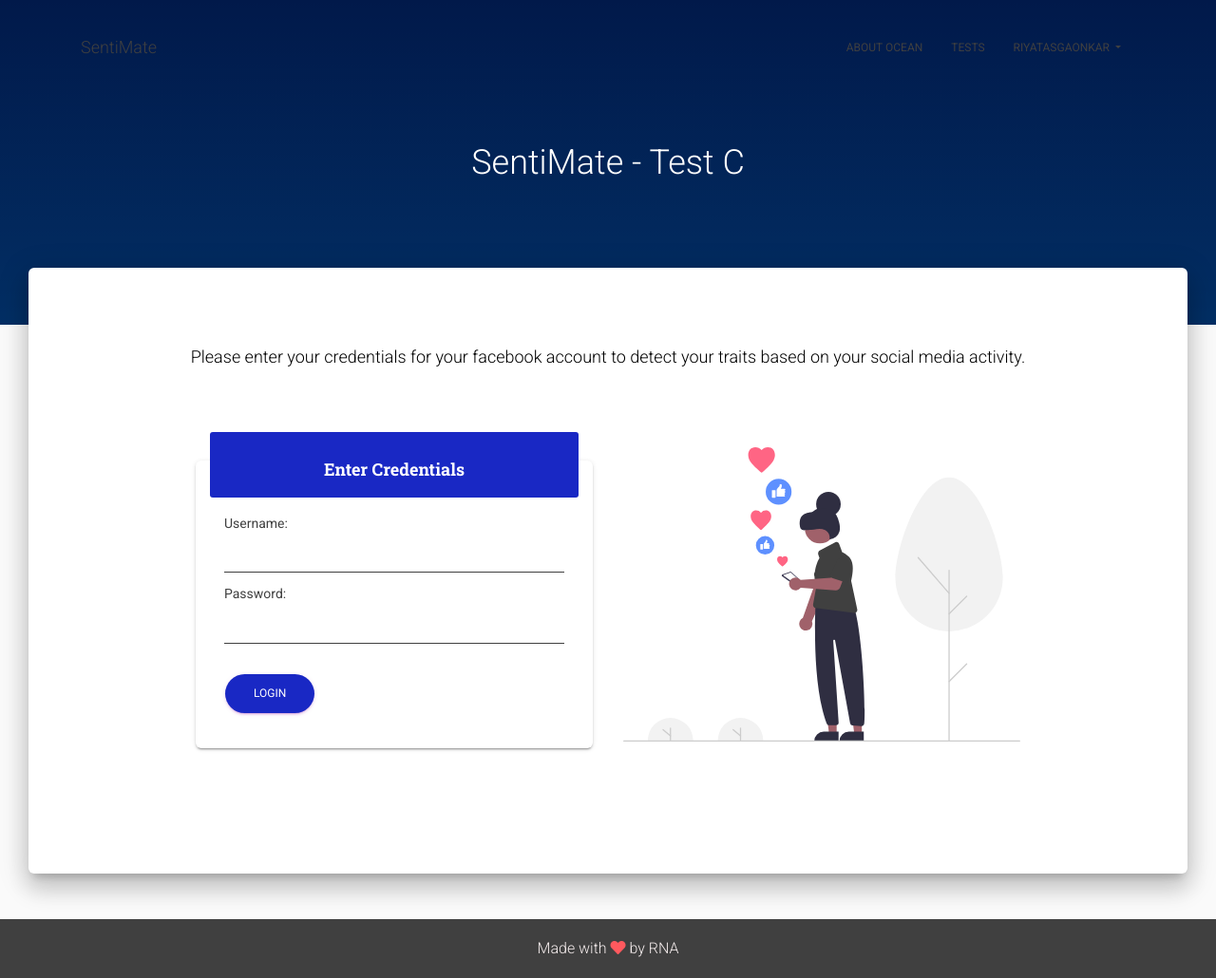
After one commit to RiyaTasgaonkar/SentiMate, a Django app: page /testC in a window 1280 px wide. The commit adds this page. Shown: the whole page at 95% size. Run offline with Django 3.2, Linux system fonts and the light colour scheme; a user stored in the database is signed in; some libraries are stand-ins or nearby versions.

Commit message:
integrated scraper

```diff
--- a/ocean/SentiMate/forms.py
+++ b/ocean/SentiMate/forms.py
@@ -4,6 +4,7 @@ from django.contrib.auth.forms import UserCreationForm
 from .models import Profile
 from .TestB import questions
 from .TestA import questionsA
+from .TestC import facebook_scrapper
 from django.core.files import File
 from django.conf import settings
 import pickle
@@ -29,7 +30,7 @@ class TestBForm(forms.Form):
 		tags = list(questions.get_keys_for_questions())
 		question = list(questions.get_values_for_questions())
 		for i in range(0, 50):
-			self.fields[tags[i]] = forms.ChoiceField(choices=ANSWER_CHOICES, widget=forms.RadioSelect(),help_text = question[i])
+			self.fields[tags[i]] = forms.ChoiceField(choices=ANSWER_CHOICES, widget=forms.RadioSelect(), help_text = question[i])
 
 	def process(self):
 		ocean = []
@@ -63,3 +64,15 @@ class TestAForm(forms.Form):
 			x = int(self.cleaned_data['Question' + str(i)])
 			ocean[x - 1] = ocean[x-1] +20
 		return ocean
+
+class TestCForm(forms.Form):
+	username = forms.CharField()
+	password = forms.CharField()
+
+	def process(self):
+		username, password = self.cleaned_data['username'], self.cleaned_data['password']
+		bot = facebook_scrapper.fb_bot()
+		bot.login(username,password)
+		posts_scraped = bot.post_scraping()
+		posts_scraped = bot.remove_blank(posts_scraped)
+		bot.convert_to_csv(posts_scraped)
--- a/ocean/SentiMate/static/css/master.css
+++ b/ocean/SentiMate/static/css/master.css
@@ -50,10 +50,13 @@ input[type="radio"] {
     background-color: #40404020 !important;
 }
 
-.radio{
+.radio-A{
     font-size: 1rem !important;
+    display: inline !important;
 }
-
+.formA-label{
+    display: inline !important;
+}
 .nav-item{
     color: var(--dark-gray) !important;
 }
--- /dev/null
+++ b/ocean/SentiMate/templates/testC.html
@@ -0,0 +1,146 @@
+<!--
+=========================================================
+Material Kit - v2.0.7
+=========================================================
+
+Product Page: https://www.creative-tim.com/product/material-kit
+Copyright 2020 Creative Tim (https://www.creative-tim.com/)
+
+Coded by Creative Tim
+
+=========================================================
+
+The above copyright notice and this permission notice shall be included in all copies or substantial portions of the Software. -->
+{% load static %}
+<!DOCTYPE html>
+<html lang="en">
+
+<head>
+  <meta charset="utf-8" />
+  <link rel="apple-touch-icon" sizes="76x76" href="../assets/img/apple-icon.png">
+  <link rel="icon" type="image/png" href="../assets/img/favicon.png">
+  <meta http-equiv="X-UA-Compatible" content="IE=edge,chrome=1" />
+  <title>
+    SentiMate - Test C
+  </title>
+  <meta content='width=device-width, initial-scale=1.0, shrink-to-fit=no' name='viewport' />
+  <!--     Fonts and icons     -->
+  <link rel="stylesheet" type="text/css" href="https://fonts.googleapis.com/css?family=Roboto:300,400,500,700|Roboto+Slab:400,700|Material+Icons" />
+  <link rel="stylesheet" href="https://maxcdn.bootstrapcdn.com/font-awesome/latest/css/font-awesome.min.css">
+  <link href="https://use.fontawesome.com/releases/v5.0.6/css/all.css" rel="stylesheet">
+
+
+  <!-- CSS Files -->
+  <link href="{% static 'css/master.css' %}" rel="stylesheet" />
+  <link href="{% static 'css/material-kit.css' %}" rel="stylesheet" />
+  <!-- CSS Just for demo purpose, don't include it in your project -->
+  <!-- <link href="{% static 'demo/demo.css' %}" rel="stylesheet" /> -->
+</head>
+
+<body class="login-page sidebar-collapse">
+  <nav class="navbar navbar-transparent navbar-color-on-scroll fixed-top navbar-expand-lg" color-on-scroll="100" id="sectionsNav">
+    <div class="container">
+      <div class="navbar-translate">
+        <a class="navbar-brand" href="{% url 'home' %}">SentiMate</a>
+        <button class="navbar-toggler" type="button" data-toggle="collapse" aria-expanded="false" aria-label="Toggle navigation">
+          <span class="sr-only">Toggle navigation</span>
+          <span class="navbar-toggler-icon"></span>
+          <span class="navbar-toggler-icon"></span>
+          <span class="navbar-toggler-icon"></span>
+        </button>
+      </div>
+      <div class="collapse navbar-collapse">
+        <ul class="navbar-nav ml-auto">
+          <li class="nav-item">
+            <a class="nav-link" href="{% url 'ocean' %}">
+              About OCEAN
+            </a>
+          </li>
+          <li class="nav-item">
+            <a class="nav-link" href="{% url 'tests' %}">
+              Tests
+            </a>
+          </li>
+          <li class="dropdown nav-item">
+            <a href="#" class="dropdown-toggle nav-link" data-toggle="dropdown">
+              {{ user }}
+            </a>
+            <div class="dropdown-menu dropdown-with-icons">
+              <a href="{% url 'profile' %}" class="dropdown-item">
+                My Profile
+              </a>
+              <a href="{% url 'logout' %}" class="dropdown-item">
+                Logout
+              </a>
+            </div>
+          </li>
+        </ul>
+      </div>
+    </div>
+  </nav>
+
+  <div class="page-header header-filter" id="bg" data-parallax="true" style="background-image: url({% static "img/VeryBlue.jpg" %})">
+    <div class="container">
+      <div class="row my-5 py-6">
+        <div class="col-md-8 ml-auto mr-auto">
+          <div class="brand text-center my-5 py-6">
+            <p class="h2 py-5">SentiMate - Test C</p>
+          </div>
+        </div>
+      </div>
+    </div>
+  </div>
+  <div class="main main-raised mb-5">
+    <div class="container">
+      <div class="section text-center">
+        <p class="h4">Please enter your credentials for your facebook account to detect your traits based on your social media activity.</p><br>
+        <div class="container">
+          <div class="col-md-10 mx-auto">
+            <div class="row">
+                <div class="col-md-6 order-sm-1 order-md-2 ml-auto px-3 py-5">
+                    <img src="{% static 'img/facebook.svg'%}" alt="social-image" style="width: 100%;">
+                  </div>
+                  <div class="col-md-6 order-sm-2 order-md-1 mx-auto px-3" style="margin: 2rem 0;">
+                    <div class="card">
+                      <div class="card-header card-header-blue text-center">
+                        <h4 class="card-title">Enter Credentials</h4>
+                      </div>
+                      <div class="card-body" style="text-align: left;">
+                        <form method="POST">
+                          {% csrf_token %}
+                          <fieldset class="form-group">
+                            {{ form.as_p }}
+                          </fieldset>
+                          <div class="form-group">
+                            <button class="btn btn-primary btn-round btn-blue" type="submit">Login</button>
+                          </div>
+                        </form>
+                      </div>
+                    </div>
+                    </div>
+            </div>
+          </div>
+        </div>
+      </div>
+    </div>
+  </div>
+  <footer class="container-fluid">
+    <div class="row mx-auto">
+      <div class="py-1" style="color: #f5eded;"> Made with <i class="fas fa-heart" style="color: #ff595e;"></i> by RNA</div>
+    </div>
+  </footer>
+  <!--   Core JS Files   -->
+  <script src="{% static 'js/core/jquery.min.js' %}" type="text/javascript"></script>
+  <script src="{% static 'js/core/popper.min.js' %}" type="text/javascript"></script>
+  <script src="{% static 'js/core/bootstrap-material-design.min.js' %}" type="text/javascript"></script>
+  <script src="{% static 'js/plugins/moment.min.js' %}"></script>
+  <!--	Plugin for the Datepicker, full documentation here: https://github.com/Eonasdan/bootstrap-datetimepicker -->
+  <script src="{% static 'js/plugins/bootstrap-datetimepicker.js' %}" type="text/javascript"></script>
+  <!--  Plugin for the Sliders, full documentation here: http://refreshless.com/nouislider/ -->
+  <script src="{% static 'js/plugins/nouislider.js' %}" type="text/javascript"></script>
+  <!--  Google Maps Plugin    -->
+  <!-- Control Center for Material Kit: parallax effects, scripts for the example pages etc -->
+  <script src="{% static 'js/material-kit.js' %}" type="text/javascript"></script>
+</body>
+
+</html>
--- a/ocean/SentiMate/urls.py
+++ b/ocean/SentiMate/urls.py
@@ -13,4 +13,5 @@ urlpatterns = [
     path('profile',views.profile, name='profile'),
     path('testB',views.testB, name='testB'),
     path('testA',views.testA, name='testA'),
+    path('testC',views.testC, name='testC'),
 ]
--- a/ocean/SentiMate/views.py
+++ b/ocean/SentiMate/views.py
@@ -4,7 +4,7 @@ from django.contrib import messages
 from django.http import HttpResponse
 from django.contrib.auth import logout
 from django.contrib.auth.decorators import login_required
-from .forms import UserRegisterForm, ProfileUpdateForm, TestBForm, TestAForm
+from .forms import UserRegisterForm, ProfileUpdateForm, TestBForm, TestAForm, TestCForm
 from .TestB import questions
 from .TestA import questionsA
 from .models import TestB, TestA
@@ -16,18 +16,6 @@ def home(request):
 
 def ocean(request):
     return render(request,'ocean.html')
-
-def scores(request):
-    user = request.user.username
-    found, data, labels = False, [], []
-    score = TestB.objects.filter(user__exact = request.user)
-    if score:
-        for s in score:
-            data = [s.o, s.c, s.e, s.a, s.n]
-            labels = ['Openness', 'Conscientiousness', 'Extraversion', 'Agreeableness', 'Neuroticism']
-        found = True
-    context =  { 'labels': labels, 'data': data, 'user':user, 'found':found }
-    return render(request, 'scores.html',context)
 
 def register(request):
     if request.method == 'POST':
@@ -41,10 +29,19 @@ def register(request):
         form = UserRegisterForm()
     return render(request,'register.html', {'form':form})
 
+
 @login_required
-def tests(request):
+def scores(request):
     user = request.user.username
-    return render(request, 'tests.html', {'user':user})
+    found, data, labels = False, [], []
+    score = TestB.objects.filter(user__exact = request.user)
+    if score:
+        for s in score:
+            data = [s.o, s.c, s.e, s.a, s.n]
+            labels = ['Openness', 'Conscientiousness', 'Extraversion', 'Agreeableness', 'Neuroticism']
+        found = True
+    context =  { 'labels': labels, 'data': data, 'user':user, 'found':found }
+    return render(request, 'scores.html',context)
 
 @login_required
 def profile(request):
@@ -59,6 +56,11 @@ def profile(request):
         form = ProfileUpdateForm(instance=request.user.profile)
     context = {'user' : user, 'form' : form}
     return render(request, 'profile.html', context)
+
+@login_required
+def tests(request):
+    user = request.user.username
+    return render(request, 'tests.html', {'user':user})
 
 @login_required
 def testA(request):
@@ -94,6 +96,20 @@ def testB(request):
     context = {'user' : user, 'form' : form, 'q': q}
     return render(request, 'TestB.html', context)
 
+@login_required
+def testC(request):
+    user = request.user.username
+    if request.method == 'POST':
+        form = TestCForm(request.POST)
+        if form.is_valid():
+            form.process()
+            messages.success(request, f'Your profile details has been processed.')
+            return redirect('tests')
+    else:
+        form = TestCForm()
+    context = {'user' : user, 'form' : form}
+    return render(request, 'TestC.html', context)
+
 
 @login_required
 def logout_view(request):
```
Also changed, not shown: ocean/SentiMate/TestC/facebook_scrapper.py (renamed from ocean/SentiMate/TestC/Facebook_Scrapper/facebook_scrapper.py, +17 -11 lines), ocean/SentiMate/TestC/credentials.py (renamed from ocean/SentiMate/TestC/Facebook_Scrapper/credentials.py), ocean/SentiMate/TestC/file.csv (renamed from ocean/SentiMate/TestC/Facebook_Scrapper/file.csv), ocean/SentiMate/TestC/my_data.json (renamed from ocean/SentiMate/TestC/Facebook_Scrapper/my_data.json), ocean/SentiMate/static/img/facebook.svg (added), ocean/db.sqlite3, 1 other file.
